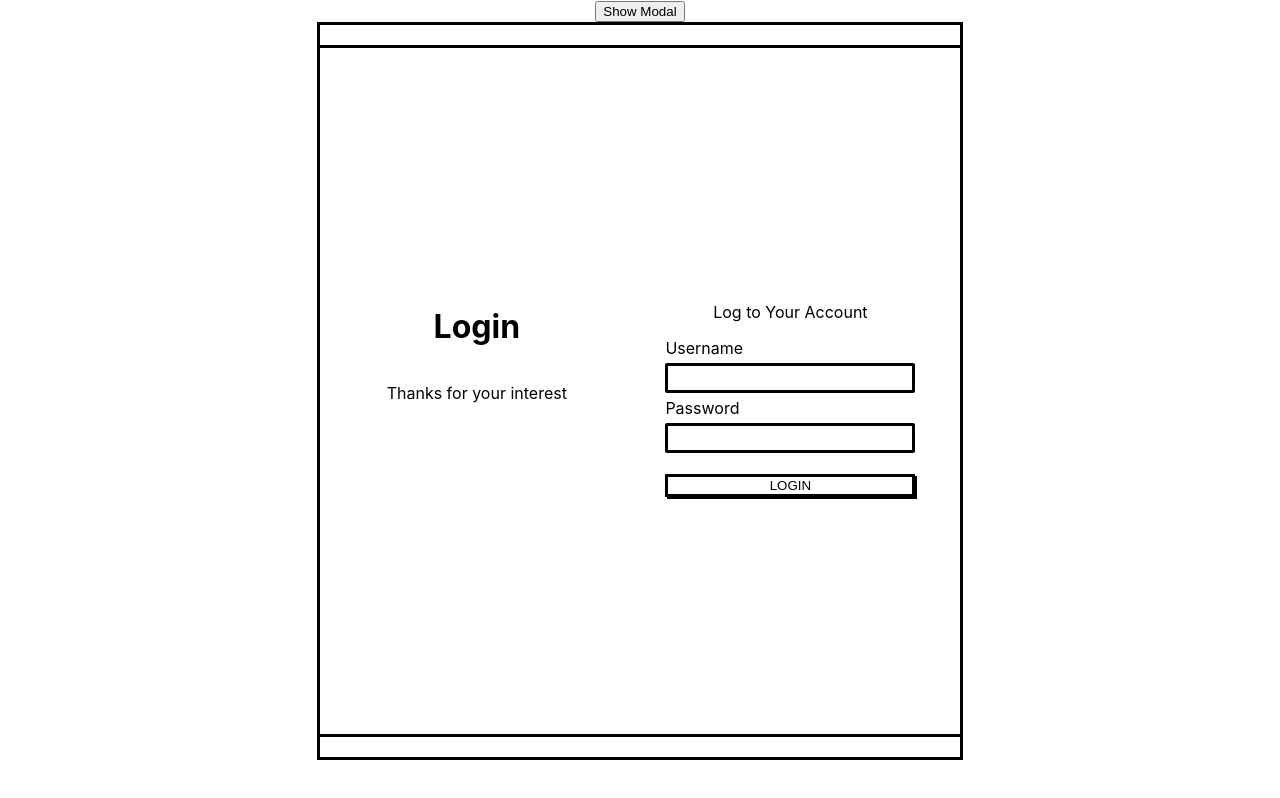
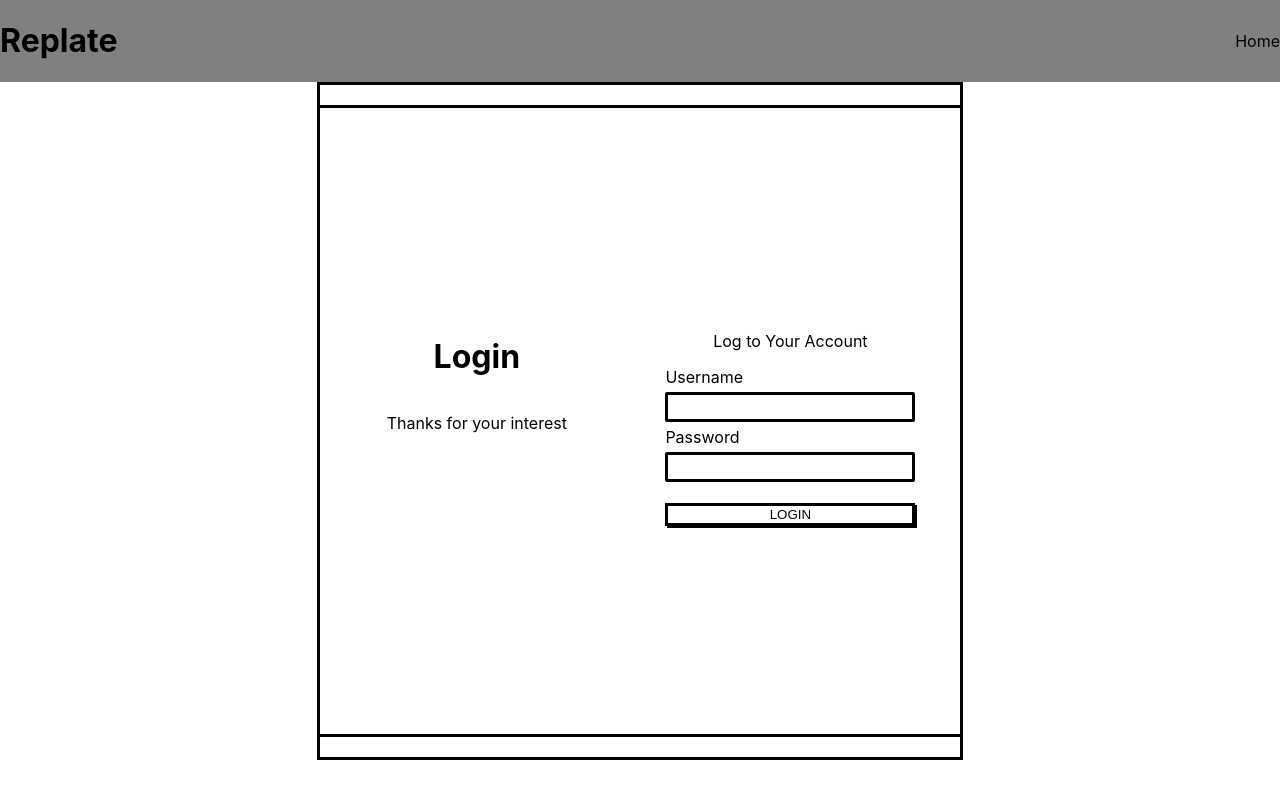
Before and after one commit to Replate-EU/Frontend, a React (Create React App) app in the folder front-end/: page /login in a window 1280 px wide. Built offline with nearby package versions, Linux system fonts and the light colour scheme.

Commit message:
setup up of basic navbar

```diff
--- a/front-end/src/App.css
+++ b/front-end/src/App.css
@@ -60,3 +60,32 @@
   right: 0;
   bottom: 0;
 }
+
+.navbar-container {
+  display: flex;
+  justify-content: space-between;
+  align-items: center;
+  background-color: grey;
+  width: 100%;
+  margin: 0 100px;
+}
+
+a {
+  text-decoration: none;
+  color: black;
+}
+
+a:visited {
+  color: black;
+}
+
+a:hover {
+  background-color: greenyellow;
+}
+
+a.active {
+  color: black;
+  /* background-color: greenyellow; */
+  /* visibility: hidden; */
+  display: none;
+}
--- a/front-end/src/App.js
+++ b/front-end/src/App.js
@@ -8,6 +8,7 @@ import Login from "./Components/Login";
 import BusinessPickups from "./Components/Business/BusinessPickups";
 import VolunteerPickups from "./Components/Volunteer/VolunteerPickups";
 import Modal from "./Components/Modal/Modal";
+import Navbar from "./Components/Navbar";
 
 const Box = styled.div`
   display: flex;
@@ -43,7 +44,8 @@ const Button = styled.button`
 function App() {
   return (
     <div className="App">
-      <Modal />
+      <Navbar />
+      {/* <Modal /> */}
       <Borders></Borders>
       <Container>
         <Switch>
--- /dev/null
+++ b/front-end/src/Components/Navbar.js
@@ -0,0 +1,17 @@
+import React from "react";
+import { NavLink } from "react-router-dom";
+import Modal from "./Modal/Modal";
+
+export default function Navbar() {
+  return (
+    <div className="navbar-container">
+      <h1>Replate</h1>
+      <nav>
+        <NavLink exact to="/">
+          Home
+        </NavLink>
+        {localStorage.getItem("token") ? <Modal /> : null}
+      </nav>
+    </div>
+  );
+}
```
